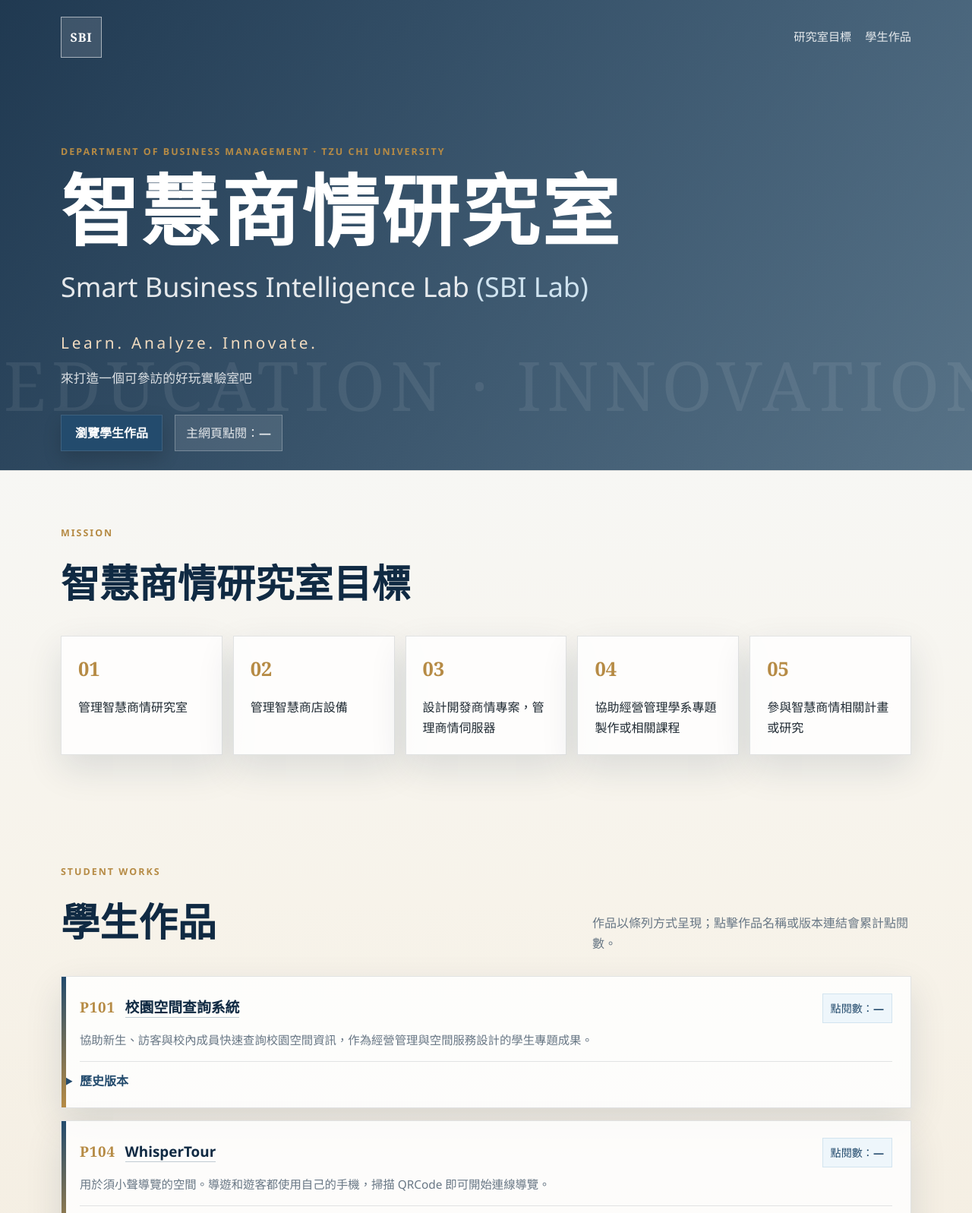
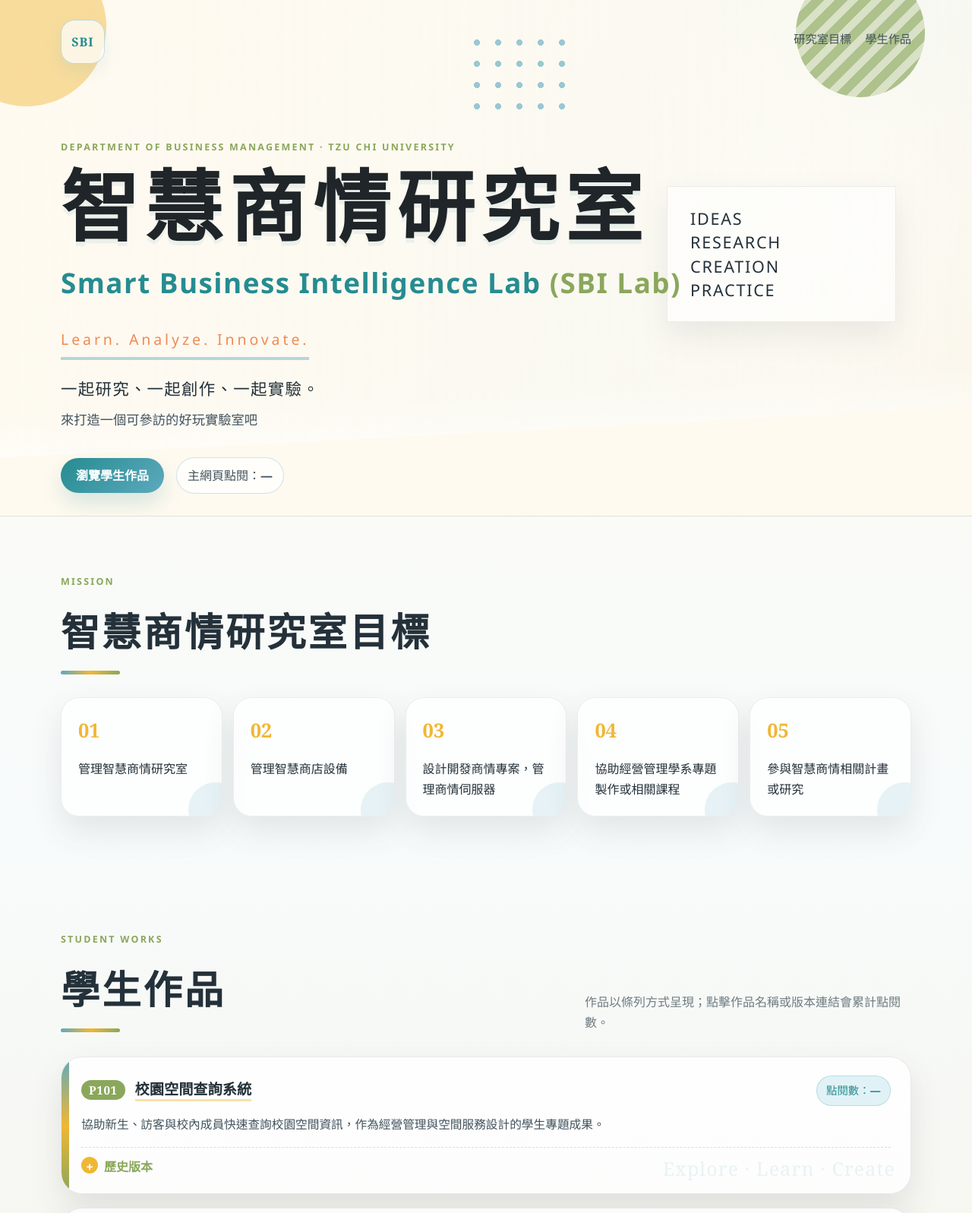
Before and after one commit to tcubmdsbilab/P101, a plain HTML site: page index.html in a window 1280 px wide. Shown: the top 1597 px of the page at 76% size. Drawn offline with Linux system fonts and the light colour scheme; no server answers.

Commit message:
Add files via upload

```diff
--- a/assets/css/styles.css
+++ b/assets/css/styles.css
@@ -1,16 +1,19 @@
 :root {
-  --ink: #1f2a33;
-  --muted: #687785;
-  --paper: #f7f3ea;
-  --paper-deep: #eee3d0;
-  --blue-900: #102a43;
-  --blue-700: #234b6d;
-  --blue-500: #4f83a8;
-  --blue-100: #dcecf5;
-  --gold: #b68b45;
-  --line: rgba(31, 42, 51, 0.12);
-  --card: rgba(255, 255, 255, 0.84);
-  --shadow: 0 18px 45px rgba(16, 42, 67, 0.12);
+  --ink: #24313a;
+  --ink-soft: #42525c;
+  --muted: #6f7c82;
+  --paper: #fffaf0;
+  --paper-2: #f7f2e7;
+  --card: rgba(255, 255, 255, 0.82);
+  --blue: #5da9bd;
+  --blue-soft: #d9eff4;
+  --teal: #258c91;
+  --green: #8aa75b;
+  --yellow: #f0b735;
+  --orange: #ee8b54;
+  --wood: #c8a36b;
+  --line: rgba(36, 49, 58, 0.12);
+  --shadow: 0 18px 42px rgba(62, 78, 85, 0.12);
 }
 
 * { box-sizing: border-box; }
@@ -19,104 +22,158 @@ body {
   margin: 0;
   color: var(--ink);
   background:
-    radial-gradient(circle at top left, rgba(79, 131, 168, 0.18), transparent 30rem),
-    linear-gradient(180deg, #f7fbff 0%, var(--paper) 58%, #f2eadc 100%);
+    radial-gradient(circle at 10% 10%, rgba(240, 183, 53, 0.18), transparent 18rem),
+    radial-gradient(circle at 88% 8%, rgba(138, 167, 91, 0.18), transparent 18rem),
+    linear-gradient(180deg, #fffaf0 0%, #f7fbfb 48%, #f7f2e7 100%);
   font-family: "Noto Sans TC", "Segoe UI", Arial, sans-serif;
   line-height: 1.65;
 }
 a { color: inherit; }
 
 .hero {
-  min-height: 620px;
+  min-height: 680px;
   position: relative;
   overflow: hidden;
   border-bottom: 1px solid var(--line);
+  background:
+    linear-gradient(90deg, rgba(255,250,240,0.94), rgba(255,250,240,0.64)),
+    radial-gradient(circle at 83% 44%, rgba(255,255,255,0.7), transparent 20rem),
+    linear-gradient(135deg, #fffaf0 0%, #e9f6f7 64%, #f8edda 100%);
 }
 .hero::before {
   content: "";
   position: absolute;
-  inset: 0;
-  background:
-    linear-gradient(120deg, rgba(16, 42, 67, 0.92), rgba(35, 75, 109, 0.74)),
-    repeating-linear-gradient(90deg, transparent 0 42px, rgba(255,255,255,0.05) 42px 43px),
-    linear-gradient(135deg, var(--blue-100), var(--paper-deep));
-  z-index: -2;
+  inset: auto -10% -120px -10%;
+  height: 230px;
+  background: #fffaf0;
+  transform: rotate(-3deg);
+  box-shadow: 0 -20px 60px rgba(255,255,255,0.6);
+  z-index: 0;
 }
 .hero::after {
-  content: "BUSINESS · DATA · EDUCATION · INNOVATION";
+  content: "IDEAS\A RESEARCH\A CREATION\A PRACTICE";
+  white-space: pre;
   position: absolute;
-  right: -40px;
-  bottom: 38px;
-  color: rgba(255, 255, 255, 0.08);
-  font-family: Georgia, "Times New Roman", serif;
-  font-size: clamp(34px, 7vw, 92px);
+  right: clamp(20px, 8vw, 100px);
+  top: 245px;
+  padding: 26px 30px;
+  width: 240px;
+  color: var(--ink);
+  font-size: 1.35rem;
+  line-height: 1.45;
   letter-spacing: 0.08em;
-  white-space: nowrap;
-  z-index: -1;
+  background: rgba(255,255,255,0.62);
+  border: 1px solid rgba(36,49,58,0.08);
+  box-shadow: 0 18px 38px rgba(70, 89, 94, 0.10);
+  z-index: 1;
+}
+
+.floating-deco { position: absolute; pointer-events: none; z-index: 1; }
+.deco-sun {
+  width: 210px; height: 210px; border-radius: 50%;
+  left: -70px; top: -70px;
+  background: rgba(240, 183, 53, 0.45);
+}
+.deco-leaf {
+  width: 170px; height: 170px; border-radius: 50%;
+  right: 62px; top: -42px;
+  background: repeating-linear-gradient(135deg, rgba(138,167,91,0.55) 0 12px, transparent 12px 22px), rgba(138,167,91,0.28);
+}
+.deco-dots {
+  width: 130px; height: 110px;
+  left: 48%; top: 42px;
+  background-image: radial-gradient(circle, rgba(93,169,189,0.62) 0 4px, transparent 4px);
+  background-size: 28px 28px;
 }
 
 .topbar {
   width: min(1120px, calc(100% - 36px));
   margin: 0 auto;
-  padding: 22px 0;
+  padding: 26px 0;
   display: flex;
   align-items: center;
   justify-content: space-between;
-  color: white;
+  position: relative;
+  z-index: 2;
 }
 .brand-mark {
-  width: 54px;
-  height: 54px;
+  width: 58px;
+  height: 58px;
   display: grid;
   place-items: center;
-  border: 1px solid rgba(255,255,255,0.55);
-  background: rgba(255,255,255,0.12);
+  border-radius: 18px;
+  border: 1px solid rgba(93,169,189,0.36);
+  background: rgba(255,255,255,0.72);
+  color: var(--teal);
   font-family: Georgia, "Times New Roman", serif;
   font-weight: 700;
-  letter-spacing: 0.05em;
+  letter-spacing: 0.06em;
+  box-shadow: 0 10px 22px rgba(93,169,189,0.12);
 }
 .nav-links { display: flex; gap: 18px; font-size: 0.95rem; }
-.nav-links a { text-decoration: none; color: rgba(255,255,255,0.86); }
-.nav-links a:hover { color: #fff; }
+.nav-links a {
+  text-decoration: none;
+  color: var(--ink-soft);
+  border-bottom: 2px solid transparent;
+  padding-bottom: 4px;
+}
+.nav-links a:hover { border-bottom-color: var(--yellow); color: var(--ink); }
 
 .hero-inner {
   width: min(1120px, calc(100% - 36px));
-  margin: 92px auto 0;
-  color: white;
+  margin: 74px auto 0;
+  position: relative;
+  z-index: 2;
 }
 .eyebrow, .section-kicker {
   margin: 0 0 12px;
-  color: var(--gold);
+  color: var(--green);
   text-transform: uppercase;
-  letter-spacing: 0.16em;
+  letter-spacing: 0.18em;
   font-size: 0.78rem;
-  font-weight: 700;
+  font-weight: 800;
 }
 .hero h1 {
   margin: 0;
-  font-family: Georgia, "Times New Roman", "Noto Serif TC", serif;
-  font-size: clamp(3rem, 8vw, 6.6rem);
+  font-family: "Noto Serif TC", Georgia, "Times New Roman", serif;
+  font-size: clamp(3.2rem, 8vw, 6.8rem);
   line-height: 1.05;
-  letter-spacing: 0.03em;
+  letter-spacing: 0.08em;
+  color: #1f2528;
+  text-shadow: 0 6px 0 rgba(93,169,189,0.10);
 }
 .hero h2 {
   margin: 18px 0 0;
-  font-size: clamp(1.25rem, 3vw, 2.25rem);
-  font-weight: 500;
-  color: rgba(255,255,255,0.88);
+  font-size: clamp(1.25rem, 3vw, 2.3rem);
+  font-weight: 600;
+  color: var(--teal);
+  letter-spacing: 0.04em;
 }
-.hero h2 span { color: #cfe3f0; }
+.hero h2 span { color: var(--green); }
 .motto {
-  margin: 26px 0 0;
-  font-size: 1.3rem;
-  letter-spacing: 0.18em;
-  color: #f0dbc0;
+  display: inline-block;
+  margin: 28px 0 0;
+  padding: 0 0 7px;
+  font-size: 1.22rem;
+  letter-spacing: 0.2em;
+  color: var(--orange);
+  border-bottom: 4px solid rgba(93,169,189,0.45);
 }
 .vision {
-  max-width: 640px;
-  margin: 16px 0 0;
-  color: rgba(255,255,255,0.82);
-  font-size: 1.05rem;
+  max-width: 560px;
+  margin: 20px 0 0;
+  color: var(--ink-soft);
+  font-size: 1.08rem;
+  position: relative;
+}
+.vision::before {
+  content: "一起研究、一起創作、一起實驗。";
+  display: block;
+  margin-bottom: 10px;
+  color: var(--ink);
+  font-size: 1.34rem;
+  font-family: "Noto Serif TC", Georgia, serif;
+  letter-spacing: 0.06em;
 }
 .hero-actions {
   margin-top: 34px;
@@ -129,33 +186,46 @@ a { color: inherit; }
   display: inline-flex;
   align-items: center;
   justify-content: center;
-  min-height: 44px;
-  padding: 10px 18px;
+  min-height: 46px;
+  padding: 10px 20px;
   color: white;
-  background: var(--blue-700);
-  border: 1px solid rgba(255,255,255,0.12);
+  background: linear-gradient(135deg, var(--teal), var(--blue));
+  border-radius: 999px;
+  border: none;
   text-decoration: none;
-  font-weight: 700;
-  box-shadow: 0 10px 24px rgba(0,0,0,0.16);
+  font-weight: 800;
+  box-shadow: 0 14px 28px rgba(37,140,145,0.18);
 }
-.primary-btn:hover, .project-main-link:hover { background: var(--blue-900); }
+.primary-btn:hover, .project-main-link:hover { filter: brightness(0.96); transform: translateY(-1px); }
 .page-counter {
   padding: 10px 14px;
-  border: 1px solid rgba(255,255,255,0.26);
-  background: rgba(255,255,255,0.1);
-  color: rgba(255,255,255,0.86);
+  border-radius: 999px;
+  border: 1px solid rgba(93,169,189,0.3);
+  background: rgba(255,255,255,0.7);
+  color: var(--ink-soft);
 }
 
 .section {
   width: min(1120px, calc(100% - 36px));
   margin: 0 auto;
-  padding: 72px 0;
+  padding: 76px 0;
+  position: relative;
 }
 .section-heading h2 {
   margin: 0;
-  font-family: Georgia, "Times New Roman", "Noto Serif TC", serif;
-  color: var(--blue-900);
-  font-size: clamp(2rem, 4vw, 3.4rem);
+  font-family: "Noto Serif TC", Georgia, "Times New Roman", serif;
+  color: var(--ink);
+  font-size: clamp(2rem, 4vw, 3.2rem);
+  letter-spacing: 0.06em;
+}
+.section-heading h2::after {
+  content: "";
+  display: block;
+  width: 78px;
+  height: 5px;
+  margin-top: 10px;
+  background: linear-gradient(90deg, var(--blue), var(--yellow), var(--green));
+  border-radius: 999px;
 }
 .split-heading {
   display: flex;
@@ -164,12 +234,12 @@ a { color: inherit; }
   justify-content: space-between;
 }
 .section-note {
-  max-width: 420px;
+  max-width: 430px;
   margin: 0;
   color: var(--muted);
 }
 .goals-grid {
-  margin-top: 28px;
+  margin-top: 30px;
   display: grid;
   grid-template-columns: repeat(5, 1fr);
   gap: 14px;
@@ -177,30 +247,45 @@ a { color: inherit; }
 .goal-card {
   min-height: 150px;
   padding: 22px;
-  background: var(--card);
-  border: 1px solid var(--line);
+  background: rgba(255,255,255,0.72);
+  border: 1px solid rgba(36,49,58,0.08);
+  border-radius: 24px;
   box-shadow: var(--shadow);
+  position: relative;
+  overflow: hidden;
+}
+.goal-card::after {
+  content: "";
+  position: absolute;
+  right: -28px;
+  bottom: -28px;
+  width: 72px;
+  height: 72px;
+  border-radius: 50%;
+  background: rgba(93,169,189,0.14);
 }
 .goal-card span {
-  color: var(--gold);
+  color: var(--yellow);
   font-family: Georgia, "Times New Roman", serif;
   font-weight: 700;
   font-size: 1.6rem;
 }
-.goal-card p { margin: 16px 0 0; }
+.goal-card p { margin: 16px 0 0; position: relative; z-index: 1; }
 
 .project-grid {
-  margin-top: 30px;
+  margin-top: 32px;
   display: flex;
   flex-direction: column;
-  gap: 16px;
+  gap: 18px;
 }
 .project-list-item {
-  background: var(--card);
-  border: 1px solid var(--line);
+  background: rgba(255,255,255,0.78);
+  border: 1px solid rgba(36,49,58,0.10);
   box-shadow: var(--shadow);
-  padding: 22px 24px;
+  border-radius: 28px;
+  padding: 24px 26px 22px;
   position: relative;
+  overflow: hidden;
 }
 .project-list-item::before {
   content: "";
@@ -208,104 +293,150 @@ a { color: inherit; }
   left: 0;
   top: 0;
   bottom: 0;
-  width: 6px;
-  background: linear-gradient(180deg, var(--blue-700), var(--gold));
+  width: 10px;
+  background: linear-gradient(180deg, var(--blue), var(--yellow), var(--green));
+}
+.project-list-item::after {
+  content: "Explore · Learn · Create";
+  position: absolute;
+  right: 20px;
+  bottom: 12px;
+  color: rgba(93,169,189,0.13);
+  font-family: Georgia, serif;
+  font-size: 1.55rem;
+  letter-spacing: 0.05em;
+  z-index: 0;
 }
 .project-title-line {
   display: flex;
   align-items: baseline;
   justify-content: space-between;
   gap: 16px;
+  position: relative;
+  z-index: 1;
 }
 .project-title-line h3 {
   margin: 0;
-  font-size: 1.18rem;
-  color: var(--blue-900);
+  font-size: 1.2rem;
+  color: var(--ink);
   line-height: 1.45;
 }
 .project-title-line h3 a {
-  color: var(--blue-900);
+  color: var(--ink);
   text-decoration: none;
-  border-bottom: 1px solid rgba(35, 75, 109, 0.28);
+  border-bottom: 3px solid rgba(240, 183, 53, 0.42);
 }
 .project-title-line h3 a:hover {
-  color: var(--blue-700);
-  border-bottom-color: var(--blue-700);
+  color: var(--teal);
+  border-bottom-color: var(--blue);
 }
 .project-code {
-  display: inline-block;
+  display: inline-flex;
   margin-right: 8px;
-  color: var(--gold);
+  color: white;
+  background: var(--green);
+  border-radius: 999px;
+  padding: 2px 10px;
   font-family: Georgia, "Times New Roman", serif;
   letter-spacing: 0.04em;
+  font-size: 0.95rem;
 }
 .project-description {
-  margin: 10px 0 14px;
-  color: var(--muted);
-  font-size: 0.96rem;
+  margin: 12px 0 16px;
+  color: var(--ink-soft);
+  font-size: 0.98rem;
+  position: relative;
+  z-index: 1;
 }
 .counter-pill {
-  color: var(--blue-700);
-  background: #eef6fb;
-  border: 1px solid #d2e4ef;
-  padding: 7px 10px;
-  font-size: 0.88rem;
+  color: var(--teal);
+  background: rgba(217,239,244,0.78);
+  border: 1px solid rgba(93,169,189,0.30);
+  border-radius: 999px;
+  padding: 7px 12px;
+  font-size: 0.9rem;
   white-space: nowrap;
 }
 .history-details {
-  border-top: 1px solid var(--line);
+  border-top: 1px dashed rgba(36,49,58,0.16);
   padding-top: 12px;
+  position: relative;
+  z-index: 1;
 }
 .history-details summary {
   width: fit-content;
   cursor: pointer;
-  color: var(--blue-700);
-  font-weight: 700;
-  list-style-position: outside;
+  color: var(--green);
+  font-weight: 800;
+  list-style: none;
 }
-.history-details summary:hover { color: var(--blue-900); }
+.history-details summary::-webkit-details-marker { display: none; }
+.history-details summary::before {
+  content: "+";
+  display: inline-grid;
+  place-items: center;
+  width: 22px;
+  height: 22px;
+  margin-right: 8px;
+  color: white;
+  background: var(--yellow);
+  border-radius: 50%;
+}
+.history-details[open] summary::before { content: "−"; }
 .version-list {
-  margin-top: 10px;
-  padding: 12px 14px;
-  background: rgba(247, 243, 234, 0.72);
-  border: 1px solid var(--line);
-  display: flex;
-  flex-direction: column;
+  margin-top: 12px;
+  display: grid;
   gap: 8px;
 }
 .version-row {
   display: flex;
-  gap: 12px;
+  flex-wrap: wrap;
+  gap: 10px;
   align-items: center;
-  font-size: 0.9rem;
+  color: var(--muted);
+  font-size: 0.94rem;
 }
 .version-row a {
-  color: var(--blue-700);
+  color: var(--teal);
   text-decoration: none;
-  font-weight: 700;
-  white-space: nowrap;
+  font-weight: 800;
+  border-bottom: 1px solid rgba(37,140,145,0.26);
 }
-.version-row a:hover { text-decoration: underline; }
+.version-row a:hover { border-bottom-color: var(--teal); }
 .version-note { color: var(--muted); }
 
 .site-footer {
-  padding: 36px 18px;
+  margin-top: 36px;
+  padding: 44px 18px 36px;
   text-align: center;
-  color: rgba(255,255,255,0.76);
-  background: var(--blue-900);
+  color: var(--ink-soft);
+  border-top: 1px solid var(--line);
+  background:
+    radial-gradient(circle at 12% 20%, rgba(93,169,189,0.16), transparent 10rem),
+    radial-gradient(circle at 86% 22%, rgba(240,183,53,0.16), transparent 10rem),
+    rgba(255,250,240,0.82);
 }
-.site-footer p { margin: 4px 0; }
+.site-footer p { margin: 6px 0; }
 
 @media (max-width: 960px) {
+  .hero { min-height: 620px; }
+  .hero::after { display: none; }
+  .hero-inner { margin-top: 56px; }
   .goals-grid { grid-template-columns: repeat(2, 1fr); }
-  .split-heading { align-items: start; flex-direction: column; }
+  .split-heading { display: block; }
+  .section-note { margin-top: 12px; }
 }
+
 @media (max-width: 640px) {
-  .nav-links { display: none; }
-  .hero { min-height: 560px; }
-  .hero-inner { margin-top: 56px; }
+  .topbar { align-items: flex-start; }
+  .nav-links { flex-direction: column; gap: 8px; align-items: flex-end; }
+  .hero { min-height: 660px; }
+  .hero h1 { font-size: 3rem; }
+  .motto { letter-spacing: 0.12em; }
   .goals-grid { grid-template-columns: 1fr; }
-  .project-title-line { align-items: flex-start; flex-direction: column; gap: 8px; }
-  .version-row { align-items: flex-start; flex-direction: column; gap: 4px; }
-  .goal-card { min-height: auto; }
+  .project-title-line { display: block; }
+  .counter-pill { display: inline-block; margin-top: 12px; }
+  .section { padding: 56px 0; }
+  .deco-dots { left: auto; right: 24px; top: 120px; }
+  .deco-leaf { display: none; }
 }
--- a/index.html
+++ b/index.html
@@ -9,6 +9,9 @@
 </head>
 <body>
   <header class="hero">
+    <div class="floating-deco deco-sun" aria-hidden="true"></div>
+    <div class="floating-deco deco-dots" aria-hidden="true"></div>
+    <div class="floating-deco deco-leaf" aria-hidden="true"></div>
     <nav class="topbar" aria-label="主要導覽">
       <div class="brand-mark">SBI</div>
       <div class="nav-links">
@@ -67,6 +70,6 @@
   </footer>
 
   <script src="config.js"></script>
-  <script src="assets/js/app.js?v=6"></script>
+  <script src="assets/js/app.js?v=7"></script>
 </body>
 </html>
```
Also changed, not shown: 3 other files.
